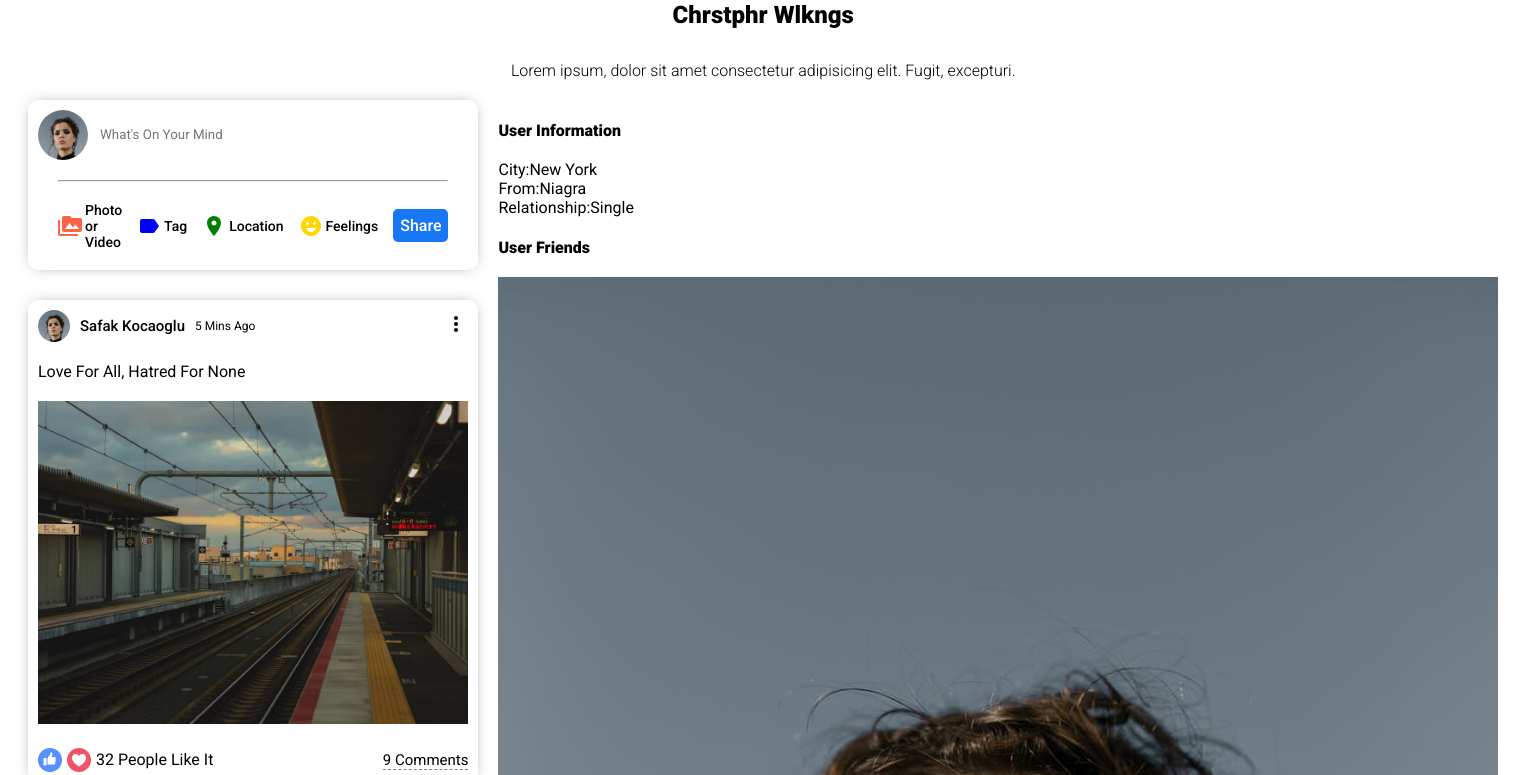
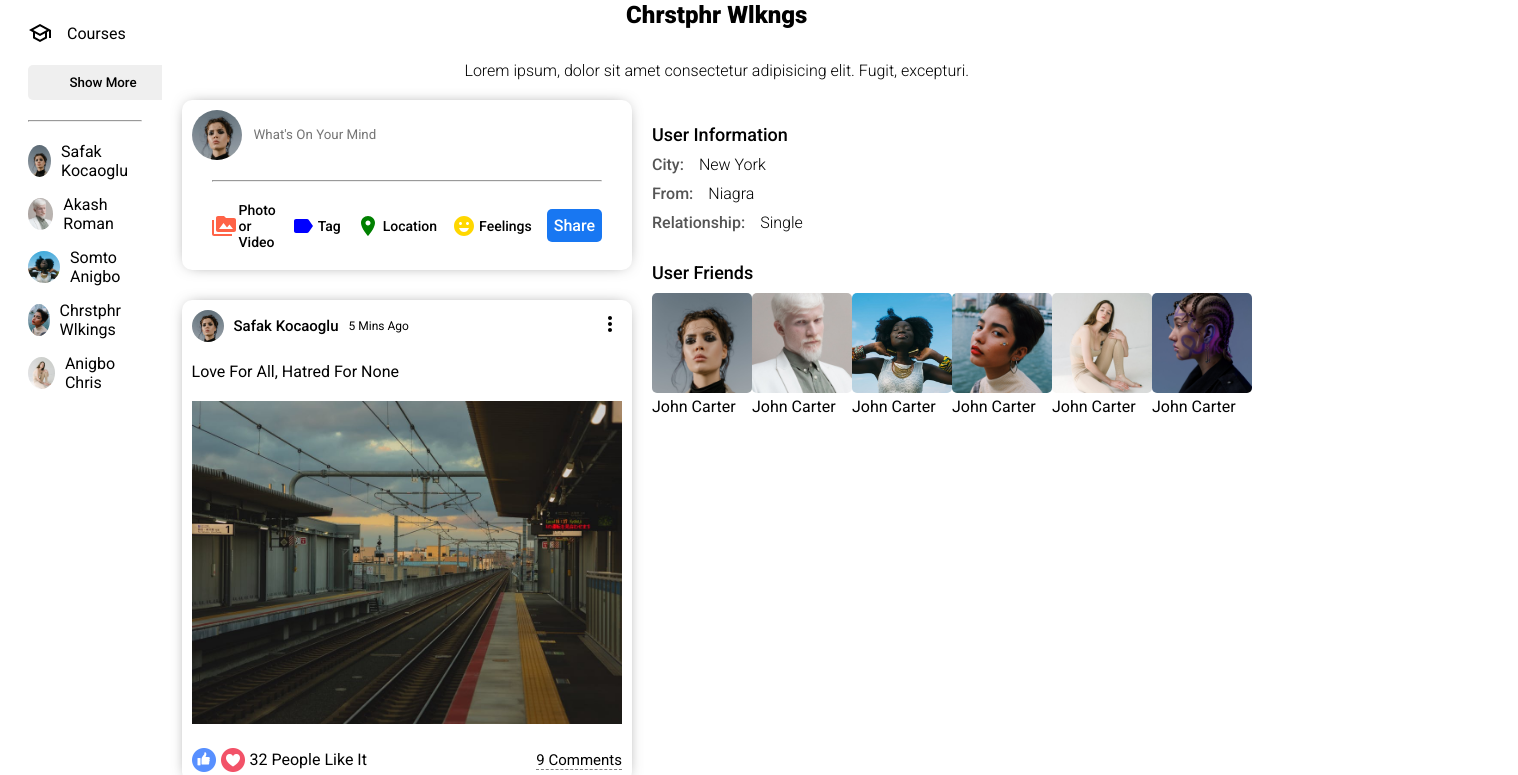
Before and after one commit to Chrstphr9/React-Social-App, a React (Vite) app: page / in a window 1280 px wide. Shown: the part 409-1184 px from the top of the page, 1518 px wide, since content can reach past the window. Built offline with nearby package versions, Linux system fonts and the light colour scheme.

Commit message:
working on rightbar

```diff
--- a/src/components/Rightbar/Rightbar.css
+++ b/src/components/Rightbar/Rightbar.css
@@ -37,3 +37,42 @@
     margin: 0;
     list-style: none;
 }
+
+.rightbarTitle {
+    font-size: 18px;
+    font-weight: 500;
+    margin-bottom: 10px;
+}
+
+.rightbarinfo {
+    margin-bottom: 30px;
+}
+
+.rightbarInfo {
+    margin-bottom: 30px;
+}
+
+.rightbarInfoItem {
+    margin-bottom: 10px;
+}
+
+.rightbarInfoKey {
+    font-weight: 500;
+    margin-right: 15px;
+    color: #555;
+}
+
+.rightbarInfoValue {
+    font-weight: 300;
+}
+
+.rightbarFollowings {
+    display: flex;
+}
+
+.rightbarFollowingImg {
+    width: 100px;
+    height: 100px;
+    object-fit: cover;
+    border-radius: 5px;
+}
--- a/src/components/Rightbar/Rightbar.jsx
+++ b/src/components/Rightbar/Rightbar.jsx
@@ -47,21 +47,27 @@
       <div className="rightbarFollowings">
         <div className="rightbarFollowing">
           <img src="/src/assets/person/1.jpeg" alt="" className="rightbarFollowingImg" />
+          <span className="rightbarFollowingName">John Carter</span>
         </div>
         <div className="rightbarFollowing">
           <img src="/src/assets/person/2.jpeg" alt="" className="rightbarFollowingImg" />
+          <span className="rightbarFollowingName">John Carter</span>
         </div>
         <div className="rightbarFollowing">
           <img src="/src/assets/person/3.jpeg" alt="" className="rightbarFollowingImg" />
+          <span className="rightbarFollowingName">John Carter</span>
         </div>
         <div className="rightbarFollowing">
           <img src="/src/assets/person/4.jpeg" alt="" className="rightbarFollowingImg" />
+          <span className="rightbarFollowingName">John Carter</span>
         </div>
         <div className="rightbarFollowing">
           <img src="/src/assets/person/5.jpeg" alt="" className="rightbarFollowingImg" />
+          <span className="rightbarFollowingName">John Carter</span>
         </div>
         <div className="rightbarFollowing">
           <img src="/src/assets/person/6.jpeg" alt="" className="rightbarFollowingImg" />
+          <span className="rightbarFollowingName">John Carter</span>
         </div>
       </div>
       </>
```
